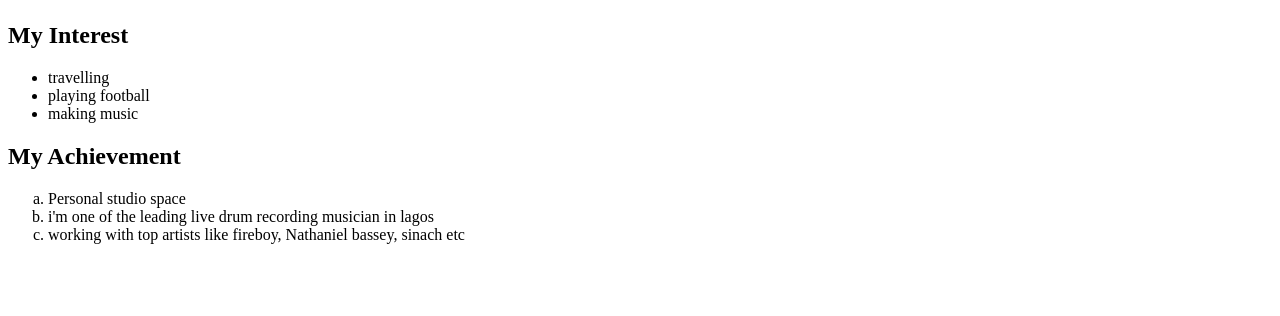
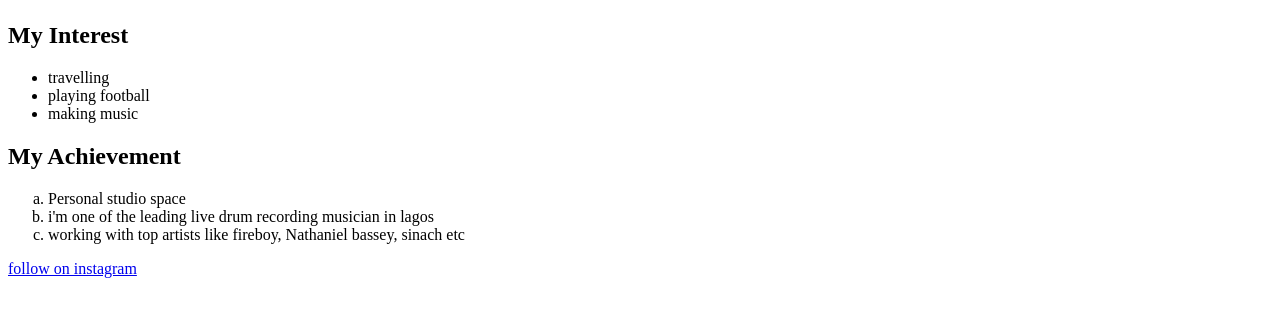
Before and after one commit to victor-karo/week1, a plain HTML site: page profile.html in a window 1280 px wide. Shown: the part 452-768 px from the top of the page. Drawn offline with Linux system fonts and the light colour scheme.

Commit message:
fix modify profile index

```diff
--- a/profile.html
+++ b/profile.html
@@ -28,6 +28,7 @@
     <LI>i'm one of the leading live drum recording musician in lagos </LI>
     <LI>working with top artists like fireboy, Nathaniel bassey, sinach etc </LI>
 </OL>
+<a href="https://www.instagram.com/viktorkaro/">follow on instagram</a>
 
 
 <body>
```
